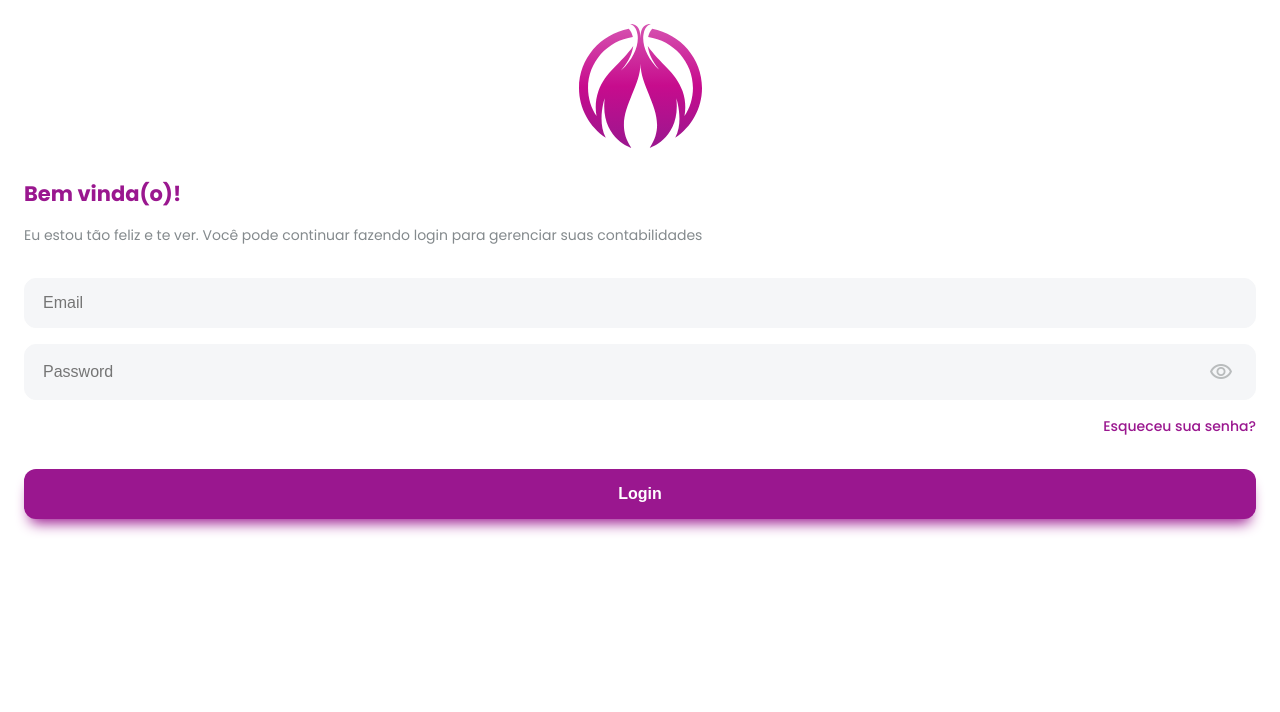
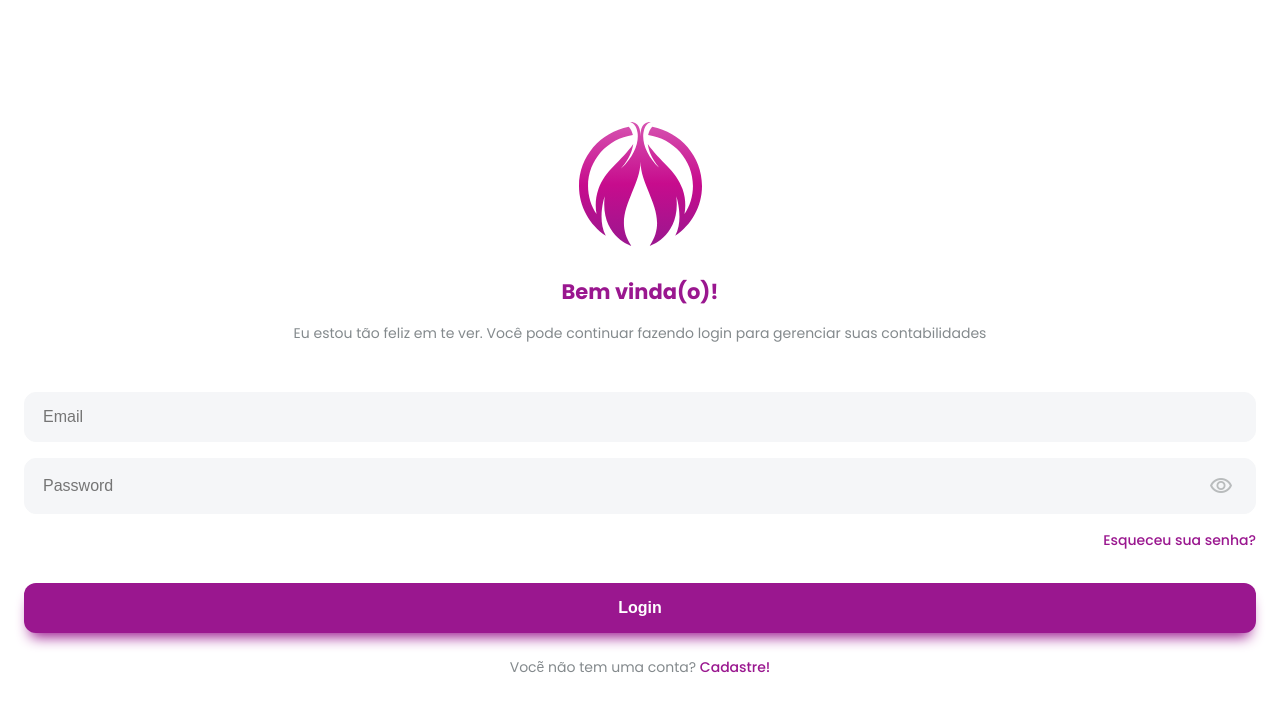
Before and after one commit to jadir-junior/cebs-frontend, an Angular app: page /login in a window 1280 px wide. Shown: the top 712 px of the page. Built offline with nearby package versions, Linux system fonts and the light colour scheme.

Commit message:
:bug: fix styles on container

```diff
--- a/src/app/components/external/container/container.component.ts
+++ b/src/app/components/external/container/container.component.ts
@@ -6,7 +6,12 @@ import { Component } from '@angular/core'
   styles: [
     `
       .container {
-        margin: 24px;
+        padding: 24px;
+        display: flex;
+        flex-direction: column;
+        justify-content: center;
+        align-items: center;
+        height: 100%;
       }
     `,
   ],
--- a/src/app/modules/login/login.component.ts
+++ b/src/app/modules/login/login.component.ts
@@ -12,11 +12,11 @@ import { Component } from '@angular/core'
       <cebs-title color="primary">Bem vinda(o)!</cebs-title>
       <div class="wrapper-text">
         <cebs-text>
-          Eu estou tão feliz e te ver. Você pode continuar fazendo login para gerenciar
+          Eu estou tão feliz em te ver. Você pode continuar fazendo login para gerenciar
           suas contabilidades
         </cebs-text>
       </div>
-      <form [formGroup]="form" (submit)="onSubmit(form)">
+      <form [formGroup]="form" (submit)="onSubmit(form)" style="width: 100%;">
         <div class="wrapper-input">
           <cebs-input
             type="email"
@@ -38,6 +38,9 @@ import { Component } from '@angular/core'
         </div>
         <cebs-button [block]="true" color="primary" type="submit"> Login </cebs-button>
       </form>
+      <div class="wrapper-dont-have-account">
+        <cebs-text>Vocẽ não tem uma conta? <cebs-link>Cadastre!</cebs-link></cebs-text>
+      </div>
     </cebs-container>
   `,
   styles: [
@@ -58,6 +61,11 @@ import { Component } from '@angular/core'
       .wrapper-link {
         text-align: right;
         margin-bottom: 32px;
+      }
+
+      .wrapper-dont-have-account {
+        text-align: center;
+        margin-top: 24px;
       }
     `,
   ],
--- a/src/styles.scss
+++ b/src/styles.scss
@@ -18,6 +18,8 @@ html,
 body {
   margin: 0;
   font-family: 'Poppins', sans-serif;
+  height: 100%;
+  width: 100%;
   font-size: 14px;
 }
 
```
